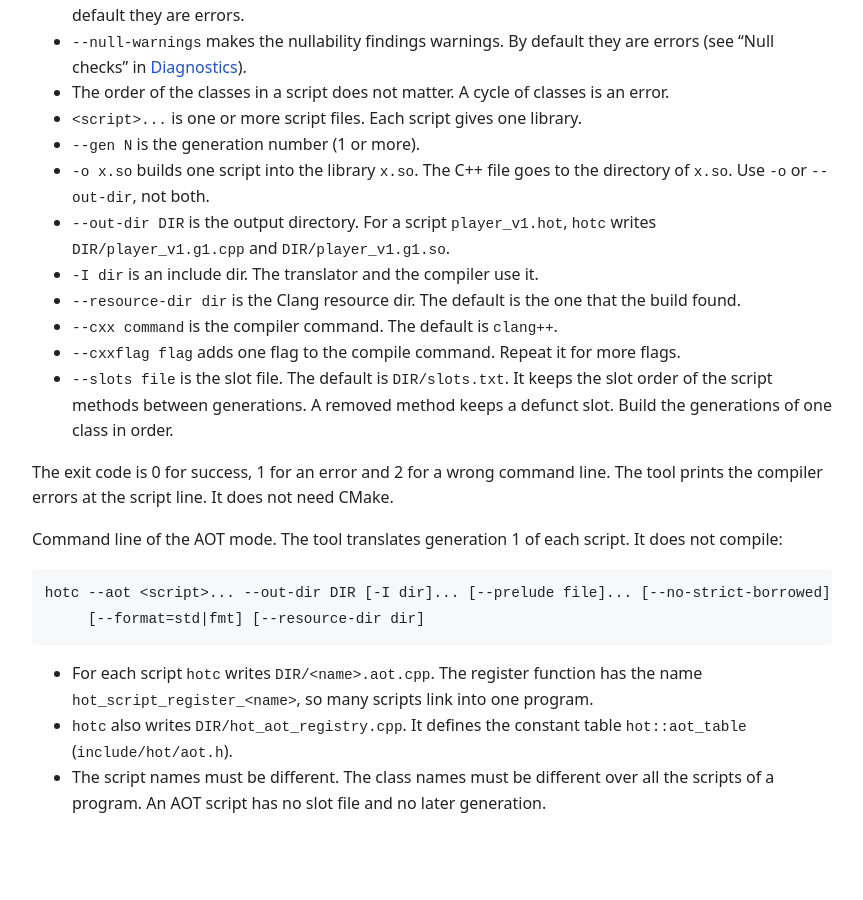
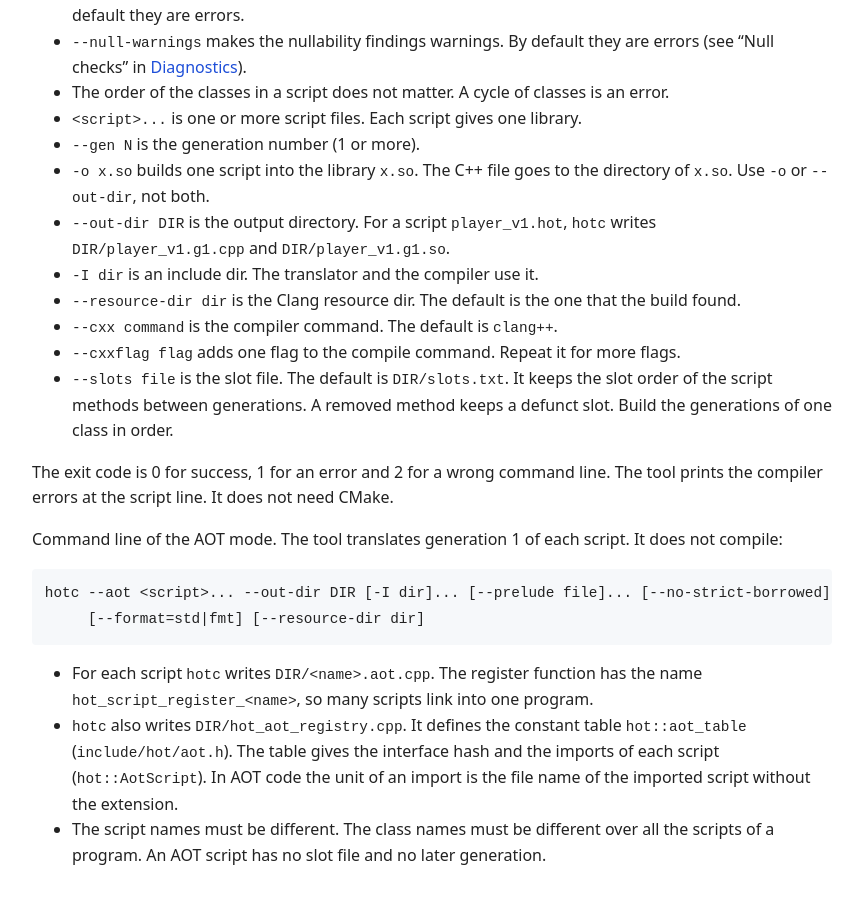
Before and after one commit to rokups/hotpp, a Jekyll site: the page built from doc/development.md, in a window 1280 px wide and 900 px high, scrolled down 6306 px. Shown: the whole window, without its empty margins (224-1087 px from the left). Built offline with Jekyll 4.4.1, drawn with Linux system fonts in a browser that asks for light colours; before the commit the page ends 7155 px from its top, so only the background shows below that.

Commit message:
Document AOT units and their limits
Each AOT script is one unit with its import hashes.
A script parent in another unit and optimized AOT imports do not work yet.

```diff
--- a/doc/development.md
+++ b/doc/development.md
@@ -144,5 +144,5 @@ Command line of the AOT mode. The tool translates generation 1 of each script. I
          [--format=std|fmt] [--resource-dir dir]
 
 - For each script `hotc` writes `DIR/<name>.aot.cpp`. The register function has the name `hot_script_register_<name>`, so many scripts link into one program.
-- `hotc` also writes `DIR/hot_aot_registry.cpp`. It defines the constant table `hot::aot_table` (`include/hot/aot.h`).
+- `hotc` also writes `DIR/hot_aot_registry.cpp`. It defines the constant table `hot::aot_table` (`include/hot/aot.h`). The table gives the interface hash and the imports of each script (`hot::AotScript`). In AOT code the unit of an import is the file name of the imported script without the extension.
 - The script names must be different. The class names must be different over all the scripts of a program. An AOT script has no slot file and no later generation.
```
Also changed, not shown: doc/limits.md (+1 -0 lines), doc/module-level.md (+1 -0 lines).
